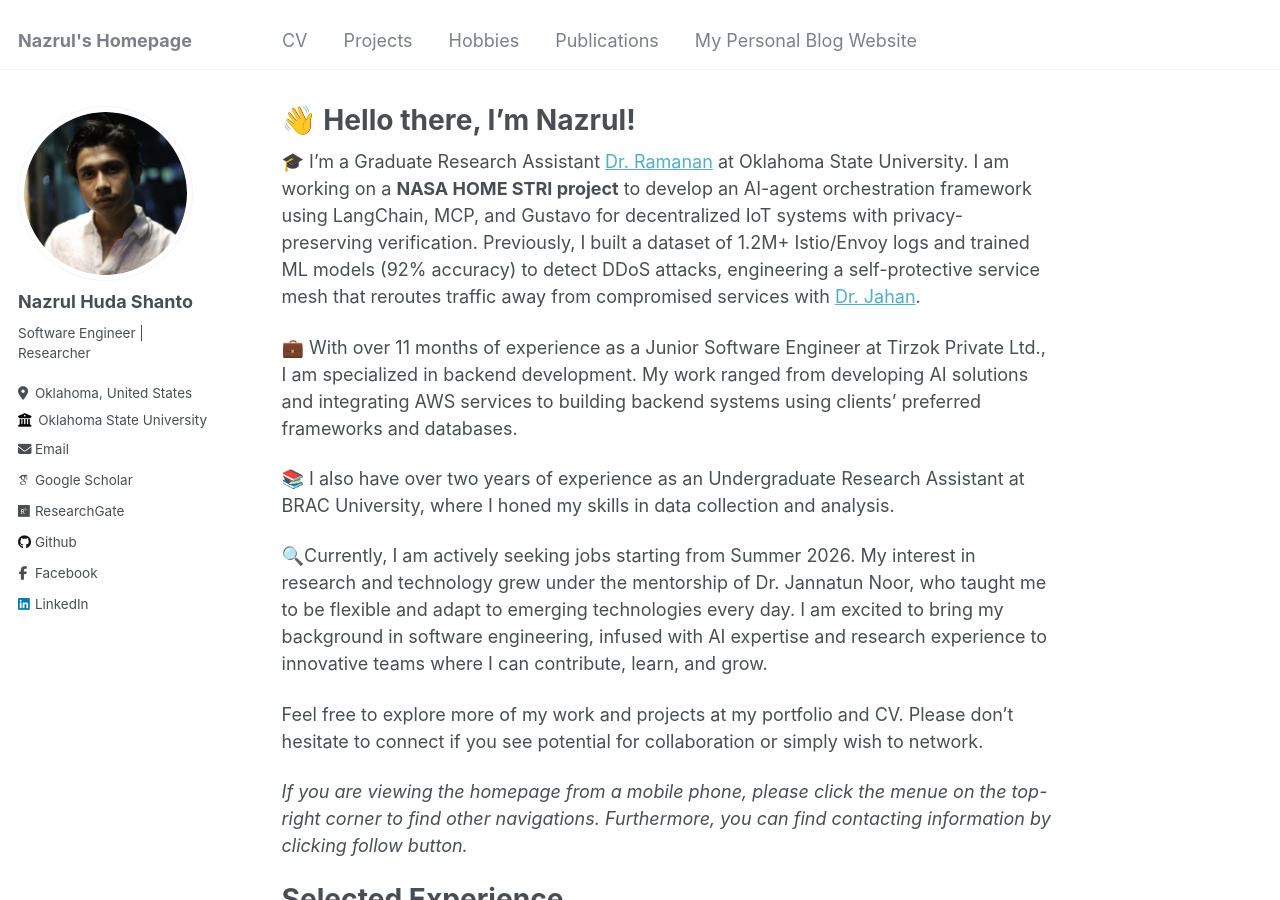
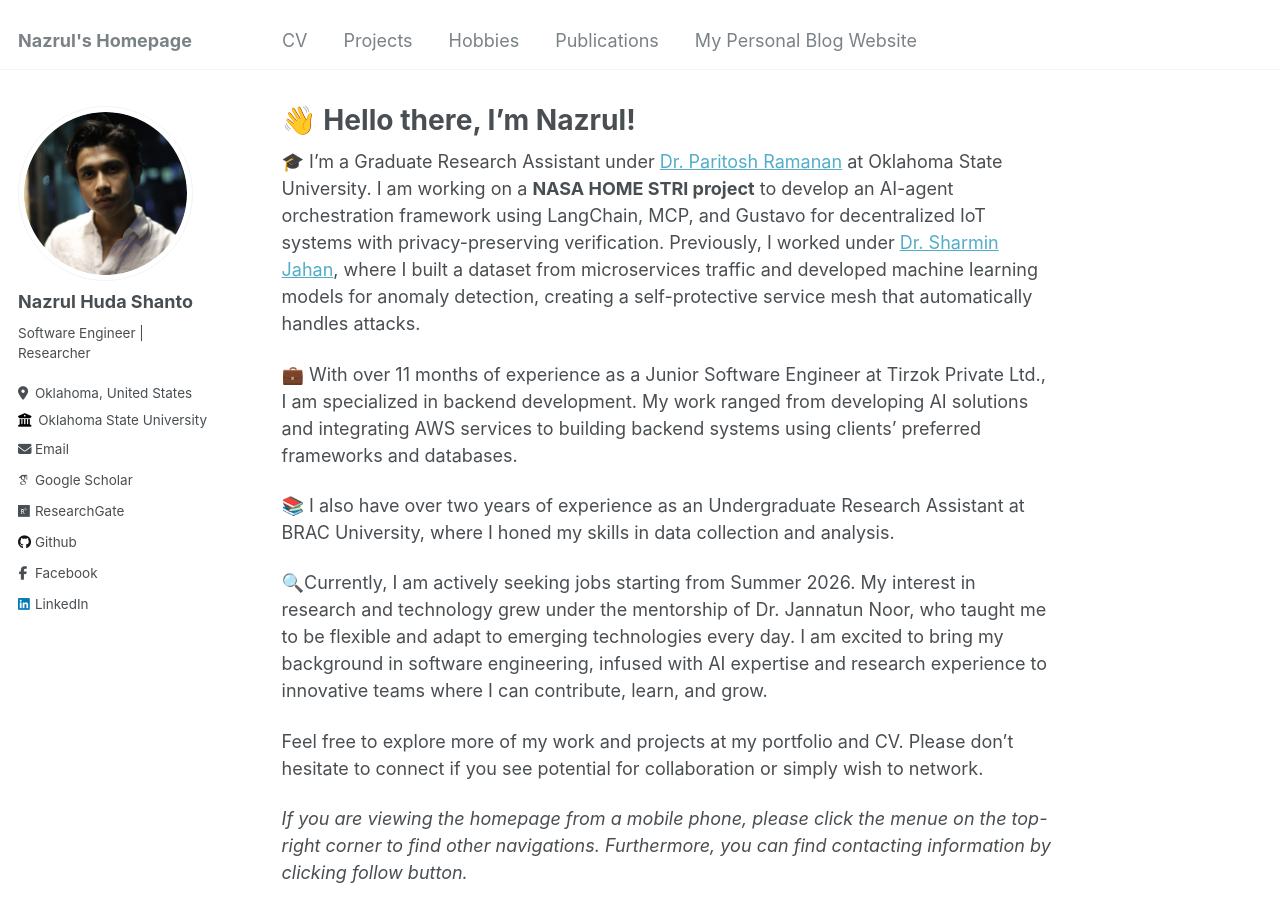
Before and after one commit to nazrulhuda/portfolio, a Jekyll site: the page built from _pages/about.md, in a window 1280 px wide and 900 px high. Built offline with Jekyll 4.4.1, drawn with Linux system fonts in a browser that asks for light colours; some web fonts are replaced.

Commit message:
Update about.md

```diff
--- a/_pages/about.md
+++ b/_pages/about.md
@@ -10,7 +10,7 @@ redirect_from:
 
 
 
-🎓 I'm a Graduate Research Assistant [Dr. Ramanan](https://ceat.okstate.edu/iem/people/ramanan-faculty-profile.html) at Oklahoma State University. I am working on a **NASA HOME STRI project** to develop an AI-agent orchestration framework using LangChain, MCP, and Gustavo for decentralized IoT systems with privacy-preserving verification. Previously, I built a dataset of 1.2M+ Istio/Envoy logs and trained ML models (92% accuracy) to detect DDoS attacks, engineering a self-protective service mesh that reroutes traffic away from compromised services with [Dr. Jahan]([https://experts.okstate.edu/sharmin.jahan).
+🎓 I'm a Graduate Research Assistant under [Dr. Paritosh Ramanan](https://ceat.okstate.edu/iem/people/ramanan-faculty-profile.html) at Oklahoma State University. I am working on a **NASA HOME STRI project** to develop an AI-agent orchestration framework using LangChain, MCP, and Gustavo for decentralized IoT systems with privacy-preserving verification. Previously, I worked under [Dr. Sharmin Jahan]([https://experts.okstate.edu/sharmin.jahan), where I built a dataset from microservices traffic and developed machine learning models for anomaly detection, creating a self-protective service mesh that automatically handles attacks.
 
 
 💼 With over 11 months of experience as a Junior Software Engineer at Tirzok Private Ltd., I am specialized in backend development. My work ranged from developing AI solutions and integrating AWS services to building backend systems using clients' preferred frameworks and databases.
```
